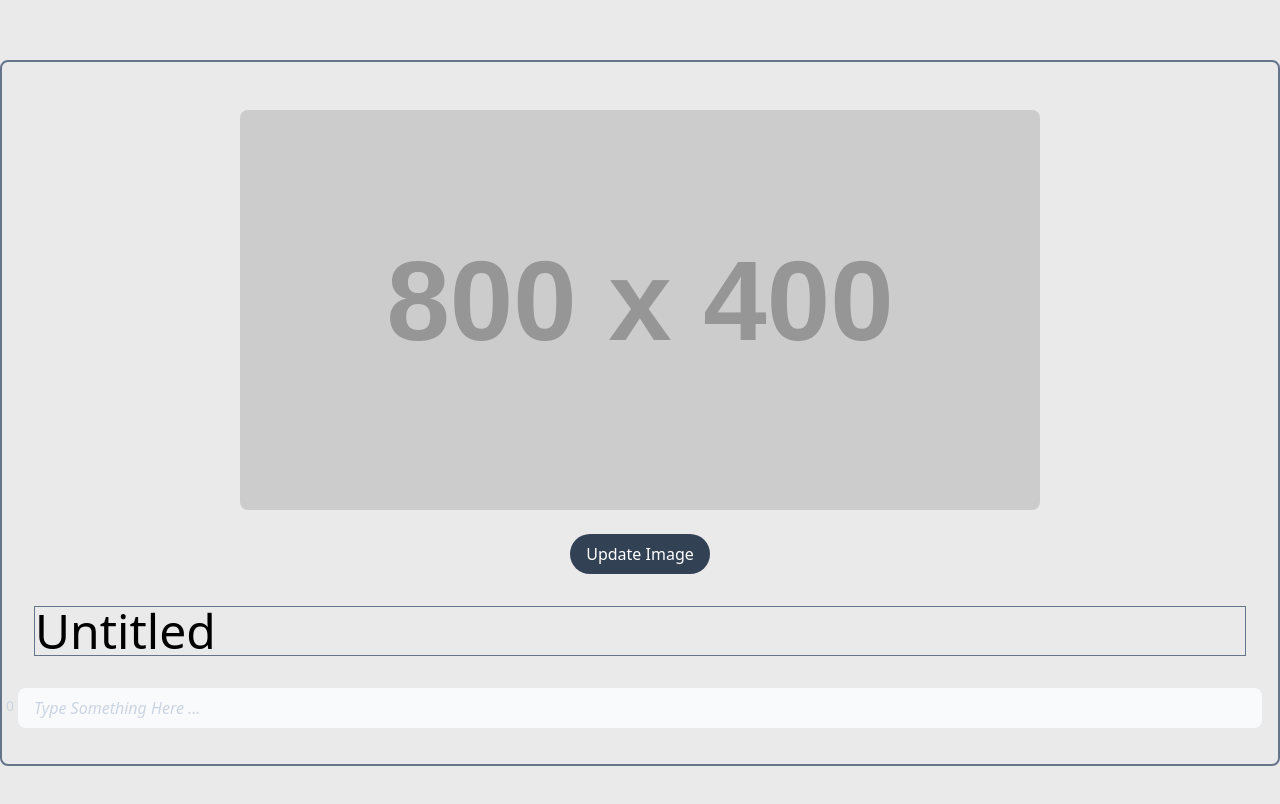
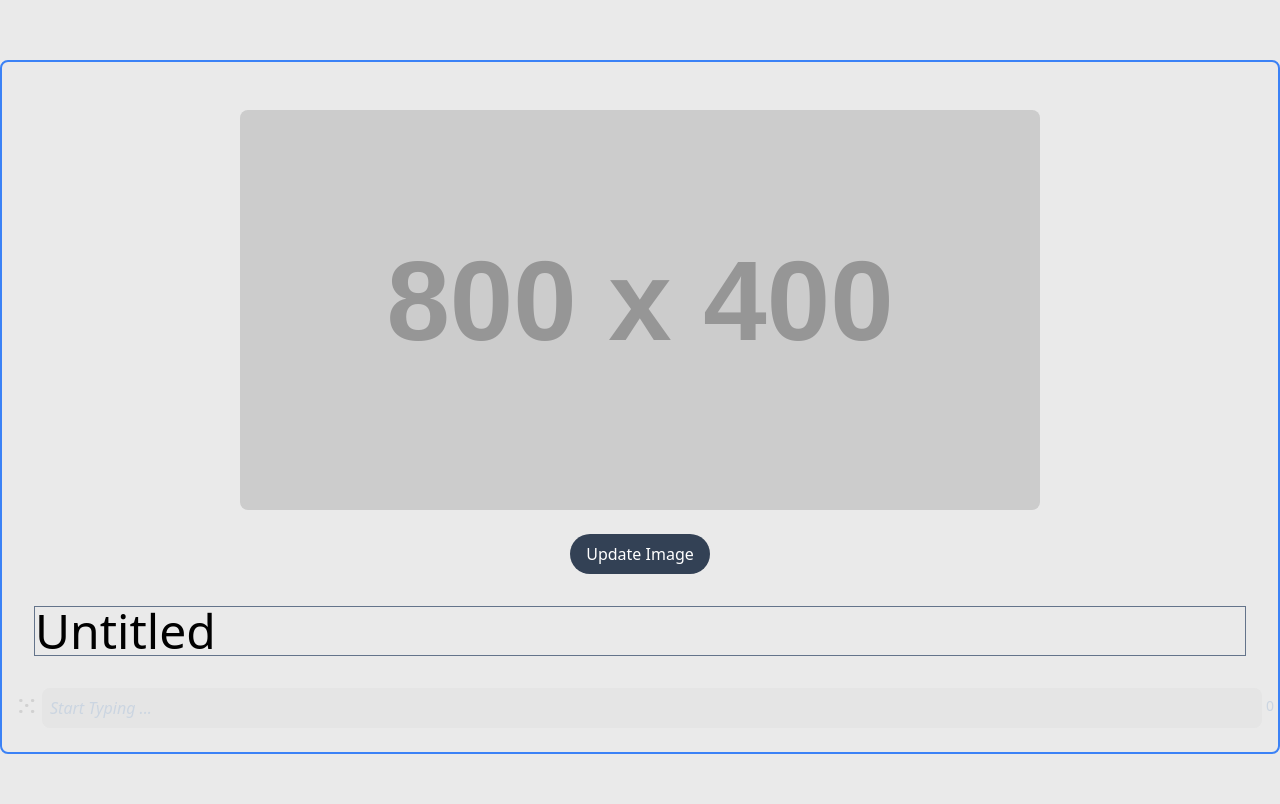
Before and after one commit to LanguageXange/notionTS, a React (Vite) app: page / in a window 1280 px wide. Both pictures are taken after a click on the element "Click to create the first paragraph!". Shown: the top 804 px of the page. Built offline with nearby package versions, Linux system fonts and the light colour scheme.

Commit message:
implement drag n drop update css and some logic

```diff
--- a/package.json
+++ b/package.json
@@ -10,6 +10,9 @@
     "preview": "vite preview"
   },
   "dependencies": {
+    "@dnd-kit/core": "^6.1.0",
+    "@dnd-kit/sortable": "^8.0.0",
+    "@dnd-kit/utilities": "^3.2.2",
     "nanoid": "^5.0.6",
     "react": "^18.2.0",
     "react-dom": "^18.2.0"
--- a/src/App.css
+++ b/src/App.css
@@ -13,18 +13,19 @@ html {
   z-index: 10;
   position: absolute;
   bottom: -10px;
-  left: 60px;
-  background: white;
+  left: 80px;
+  background: #f9f8f7;
   width: 200px;
-  padding: 6px;
+  padding: 3px;
   transform: translateY(100%);
   border-radius: 4px;
+
   box-shadow: rgb(15 15 15 / 10%) 0px 0px 0px 1px,
     rgb(15 15 15 / 20%) 0px 3px 6px, rgb(15 15 15 / 40%) 0px 9px 24px;
 }
 
 .panel.reverse {
-  transform: translateY(30%);
+  transform: translateY(80%);
 }
 
 .panel ul {
@@ -35,7 +36,7 @@ html {
 }
 
 .panel ul li {
-  padding: 12px;
+  padding: 8px;
   cursor: pointer;
   border-radius: 4px;
 }
@@ -52,6 +53,9 @@ html {
   font-weight: bold;
   padding: 12px;
 }
+
+/* Different Node tyes styling */
+
 .node {
   border-radius: 4px;
   padding: 6px 6px 6px 46px;
@@ -73,14 +77,14 @@ html {
   padding-left: 20px;
 }
 
-.list::after {
+.list::before {
   content: "";
   position: absolute;
   bottom: 50%;
   left: 6px;
   width: 6px;
   height: 6px;
-  background-color: #222;
+  background-color: #121212;
   border-radius: 50%;
   transform: translateY(50%);
 }
--- a/src/App.tsx
+++ b/src/App.tsx
@@ -8,7 +8,7 @@ const initialState = createPage();
 function App() {
   return (
     <AppStateProvider initialState={initialState}>
-      <div className="border-2 border-slate-500 rounded-lg py-6 px-4">
+      <div className="border-2 border-blue-500 rounded-lg py-6 px-4">
         <Page />
       </div>
     </AppStateProvider>
--- a/src/components/BasicNode.tsx
+++ b/src/components/BasicNode.tsx
@@ -77,7 +77,8 @@ export const BasicNode = ({
         e.preventDefault();
         updateFocusedIndex(index - 1);
         // move cursor to the end of the previous node
-        const prevNode = target.parentNode?.previousSibling?.firstChild;
+        const prevNode =
+          target.parentNode?.parentNode?.previousSibling?.lastChild?.firstChild;
         if (prevNode) {
           const selection = window.getSelection();
           const range = document.createRange();
@@ -100,8 +101,8 @@ export const BasicNode = ({
 
   return (
     <div
-      className={`relative my-3 px-4 py-2 rounded-lg text-left ${
-        isFocused ? `bg-slate-50` : ""
+      className={`relative ml-6 py-2 px-2 rounded-lg text-left w-full ${
+        isFocused ? `bg-neutral-200` : ""
       }`}
     >
       <div
@@ -109,23 +110,23 @@ export const BasicNode = ({
         onInput={handleInput}
         onClick={handleClick}
         onKeyDown={handleKeyDown}
-        className={`outline-none ${node.type}`}
+        className={`outline-none  ${node.type}`} // see App.css
         contentEditable
         suppressContentEditableWarning
       />
 
       {showCommandPanel && (
-        <Command nodeText={node.value} selectItem={parseCommand} />
+        <Command nodeText={node.value} selectItem={parseCommand} activeType={node.type} />
       )}
 
       {isFocused && !nodeRef?.current?.textContent && node.type === "text" && (
-        <span className="absolute top-0 left-0 px-4 py-2 text-md text-slate-300 italic">
-          Type Something Here ...
+        <span className="absolute top-2 left-2 text-md text-slate-300 italic select-none">
+          Start Typing ...
         </span>
       )}
 
       {isFocused && (
-        <span className="absolute top-2 -left-3 text-sm text-slate-300">
+        <span className="absolute top-2 -right-3 text-sm text-slate-300">
           {index}
         </span>
       )}
--- a/src/components/Command.tsx
+++ b/src/components/Command.tsx
@@ -5,6 +5,7 @@ import { useOverflowScreen } from "../hooks/useOverflowScreen";
 type CommandProps = {
   nodeText: string;
   selectItem: (nodeType: NodeType) => void;
+  activeType: string;
 };
 
 type SupportNodeType = {
@@ -22,12 +23,14 @@ const supportedNodes: SupportNodeType[] = [
   { type: "heading3", name: "Heading 3" },
 ];
 
-// TO DO - handle arrow up and down to select node type - refactor useFocusedNodeIndex
+// TO DO - handle arrow up and down to select node type - refactor useFocusedNodeIndex to handle submenu
 
 // a list of slash command in the panel
-export const Command = ({ nodeText, selectItem }: CommandProps) => {
-  const [selectItemId, setSelectItemId] = useState(0);
-
+export const Command = ({ nodeText, selectItem, activeType }: CommandProps) => {
+  // I want the panel to display the currentActive type;
+  const [selectItemId, setSelectItemId] = useState(
+    () =>{ return supportedNodes.findIndex((node) => node.type === activeType) }
+  );
   const { ref, isOverflow } = useOverflowScreen();
 
   useEffect(() => {
@@ -44,15 +47,19 @@ export const Command = ({ nodeText, selectItem }: CommandProps) => {
   // remember that nodeText is the node value ( what user types )
   useEffect(() => {
     const normalizedValue = nodeText.toLowerCase().replace(/\//, "");
-    setSelectItemId(
+    // if user hasn't typed anything we should display the current active node
+    if(normalizedValue.length) {
+      setSelectItemId(
       supportedNodes.findIndex((node) => node.type.match(normalizedValue))
     );
+    }
+
   }, [nodeText]);
+
 
   return (
     <div ref={ref} className={`panel ${isOverflow ? "reverse" : ""}`}>
       <div className="title">Blocks</div>
-
       <ul>
         {supportedNodes.map((node, index) => {
           const selected = selectItemId === index;
@@ -60,7 +67,7 @@ export const Command = ({ nodeText, selectItem }: CommandProps) => {
             <li
               key={index}
               onClick={() => selectItem(node.type)}
-              className={`${selected ? "selected" : ""}`}
+              className={`${selected ? "selected text-orange-500" : ""}`}
             >
               {node.name}
             </li>
--- /dev/null
+++ b/src/components/NodeContainer.tsx
@@ -0,0 +1,38 @@
+import { NodeData } from "../utils/types";
+import { useSortable } from "@dnd-kit/sortable";
+import { CSS } from "@dnd-kit/utilities";
+import { NodeSwitcher } from "./NodeSwitcher";
+
+type NodeContainerProps = {
+  node: NodeData;
+  updateFocusedIndex: (id: number) => void;
+  isFocused: boolean;
+  index: number;
+};
+
+export const NodeContainer = ({ node, ...props }: NodeContainerProps) => {
+  const { attributes, listeners, setNodeRef, transform, transition } =
+    useSortable({ id: node.id });
+
+  const style = {
+    transform: CSS.Transform.toString(transform),
+    transition,
+  };
+  return (
+    <div
+      ref={setNodeRef}
+      style={style}
+      {...attributes}
+      className="flex relative"
+    >
+      <div
+        {...listeners}
+        className="text-xl absolute p-2 -top-1 -left-2 cursor-grab font-bold opacity-10 hover:opacity-100 transition-opacity"
+      >
+        ⁙
+      </div>
+
+      <NodeSwitcher node={node} {...props} />
+    </div>
+  );
+};
--- a/src/components/Page.tsx
+++ b/src/components/Page.tsx
@@ -5,19 +5,37 @@ import { Title } from "./Title";
 
 import { nanoid } from "nanoid";
 import { useAppState } from "../context/AppStateProvider";
-import { NodeSwitcher } from "./NodeSwitcher";
+
+import { DndContext, DragOverlay, DragEndEvent } from "@dnd-kit/core";
+
+import {
+  SortableContext,
+  verticalListSortingStrategy,
+} from "@dnd-kit/sortable";
+import { NodeContainer } from "./NodeContainer";
 
 export const Page = () => {
-  const { addNode, setTitle, title, nodes } = useAppState();
+  const { addNode, setTitle, title, nodes, reorderNodes } = useAppState();
   const [focusId, setFocusId] = useFocusedNodeIndex({ nodes });
 
+  const handleDragEnd = (e: DragEndEvent) => {
+    const { active, over } = e;
+    if (over?.id && over?.id !== active.id) {
+      reorderNodes(active.id as string, over.id as string);
+      const newID = over?.data?.current?.sortable.index;
+      setFocusId(newID); // update Focus Id when dragging finished other it will focus on previous activeNode
+    }
+  };
   return (
     <div>
       <Cover />
       <div>
         <Title addNode={addNode} title={title} changePageTitle={setTitle} />
+
+        <DndContext onDragEnd={handleDragEnd}>
+          <SortableContext strategy={verticalListSortingStrategy} items={nodes}>
             {nodes.map((node, index) => (
-          <NodeSwitcher
+              <NodeContainer
                 key={node.id}
                 node={node}
                 isFocused={focusId === index}
@@ -25,6 +43,10 @@ export const Page = () => {
                 index={index}
               />
             ))}
+          </SortableContext>
+
+          {/* <DragOverlay />  */}
+        </DndContext>
 
         <Spacer
           showHint={!nodes.length}
--- a/src/hooks/useFocusedNodeIndex.ts
+++ b/src/hooks/useFocusedNodeIndex.ts
@@ -13,11 +13,10 @@ export const useFocusedNodeIndex = ({
   useEffect(() => {
     const onKeyDown = (e: KeyboardEvent) => {
       if (e.key === "ArrowUp") {
-        // prevent index to be negative
         setFocusIndex((index) => Math.max(index - 1, 0));
       }
       if (e.key === "ArrowDown") {
-        setFocusIndex((index) => Math.min(index + 1, nodes.length));
+        setFocusIndex((index) => Math.min(index + 1, nodes.length - 1));
       }
     };
 
--- a/src/hooks/usePageState.ts
+++ b/src/hooks/usePageState.ts
@@ -1,4 +1,6 @@
 import { useState } from "react";
+
+import { arrayMove } from "@dnd-kit/sortable";
 
 import { Page, NodeData, NodeType } from "../utils/types";
 
@@ -43,6 +45,14 @@ export const usePageState = (initialState: Page) => {
     setPage({ ...page, cover });
   };
 
+  // reorder nodes with DnD
+  const reorderNodes = (activeId: string, overId: string) => {
+    const oldId = page.nodes.findIndex((node) => node.id === activeId);
+    const newId = page.nodes.findIndex((node) => node.id === overId);
+    const newNodes = arrayMove(page.nodes, oldId, newId);
+    setPage({ ...page, nodes: newNodes });
+  };
+
   return {
     nodes: page.nodes,
     title: page.title,
@@ -54,5 +64,6 @@ export const usePageState = (initialState: Page) => {
     setCoverImage,
     setTitle,
     setNodes,
+    reorderNodes,
   };
 };
```
Also changed, not shown: 1 other file (tests, documents, lock files or other folders). Lines whose indentation alone changed are shown as unchanged.
